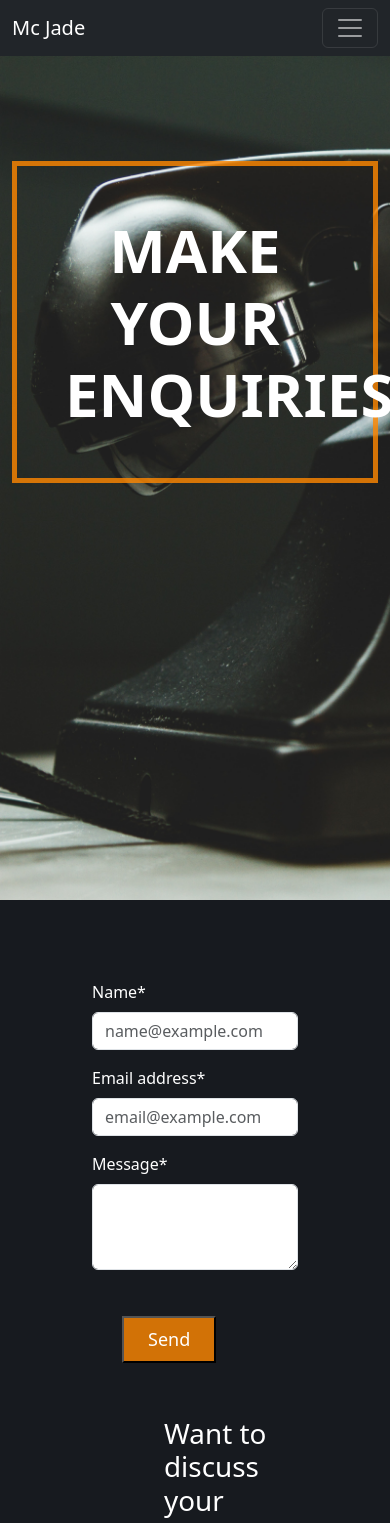
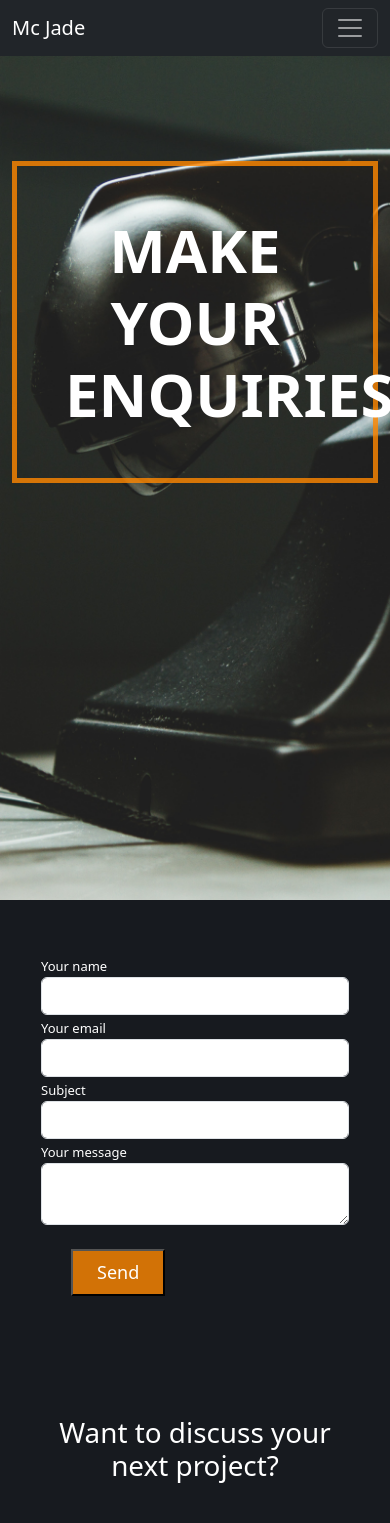
Before and after one commit to devteni/MC-jade, a Next.js app: page /contact in a window 390 px wide. Shown: the top 1523 px of the page. Built offline with nearby package versions, Linux system fonts and the light colour scheme.

Commit message:
chore: fixed ui responsiveness on mobile

```diff
--- a/pages/contact.js
+++ b/pages/contact.js
@@ -6,7 +6,13 @@ import { Container, Row, Col, Button } from 'react-bootstrap';
 import { Footer } from '../components/Footer';
 
 export default function contact() {
-    const [status, setStatus] = useState("Sending");
+    const [status, setStatus] = useState("Send");
+    const handleSubmit = e => {
+        e.preventDefault();
+        setStatus("Sending");
+        setStatus("Sent!")
+        setStatus("Send")
+    }
     return (
         <div>
             <NavBar />
@@ -14,37 +20,65 @@ export default function contact() {
                 <Container>
                     <Row>
                         <Col sm>
-                            <h1 className="p-5 font-weight-bolder text-center herotext">MAKE YOUR ENQUIRIES</h1>
+                            <h1 className="p-5 font-weight text-center herotext">MAKE YOUR ENQUIRIES</h1>
                         </Col>
                     </Row>
                 </Container>
             </div>
-            <div className="form">
-               <Container className="text-white">
+            <div style={{padding: "5px"}} className="form" >
+               <div className="text-white">
                    <Row>
-                    <Col lg={6}>
-                        <Form>
-                            <Form.Group className="mb-3" controlId="exampleForm.ControlInput1">
-                                <Form.Label>Name*</Form.Label>
-                                <Form.Control type="email" placeholder="name@example.com" />
-                            </Form.Group>
-                            <Form.Group className="mb-3" controlId="exampleForm.ControlInput1">
-                                <Form.Label>Email address*</Form.Label>
-                                <Form.Control type="email" placeholder="email@example.com" />
-                            </Form.Group>
-                            <Form.Group className="mb-3" controlId="exampleForm.ControlTextarea1">
-                                <Form.Label>Message*</Form.Label>
-                                <Form.Control as="textarea" rows={3} />
-                            </Form.Group>
-                            <button className="cta px-4 py-2">Send</button>
-                        </Form>
+                        <Col className="col-sm-6 p-5">
+                            <form id="contact-form" name="contact-form" action="mail.php" method="POST">
+                                <div class="row">
+                                    <div class="col-sm-6">
+                                        <div class="md-form mb-0">
+                                            <label for="name" style={{fontSize: "small"}}>Your name</label>
+                                            <input type="text" id="name" name="name" class="form-control"/>
+                                        </div>
+                                    </div>
+
+                                    <div class="col-sm-6">
+                                        <div class="md-form mb-0">
+                                            <label for="email" style={{fontSize: "small"}}>Your email</label>
+                                            <input type="text" id="email" name="email" class="form-control"/>
+
+                                        </div>
+                                    </div>
+                                </div>
+
+                                <div class="row">
+                                    <div class="col-sm-12">
+                                        <div class="md-form mb-0">
+                                            <label for="subject" style={{fontSize: "small"}}>Subject</label>
+                                            <input type="text" id="subject" name="subject" class="form-control"/>
+                                        </div>
+                                    </div>
+                                </div>
+
+                                <div class="row">
+
+                                    {/* <!--Grid column--> */}
+                                    <div class="col-sm-12">
+
+                                        <div class="md-form">
+                                            <label for="message" style={{fontSize: "small"}}>Your message</label>
+                                            <textarea type="text" id="message" name="message" rows="2" class="form-control md-textarea"></textarea>
+                                        </div>
+                                    </div>
+                                </div>
+                                {
+                                    <button className="cta px-4 py-2 my-4 text-center" onClick={handleSubmit}>{ status }</button>
+                                }
+                            </form>
                         </Col>
-                        <Col className="mx-5">
-                            <h1 className="p-4">Want to discuss your next project?</h1>
+                        <Col sm={4} className="text-center p-3">
+                            <h1 className="p-2 m-4">Want to discuss your next project?</h1>
+                            <br />
                             <span class="cta">Contact Sales team</span>
                         </Col>
                     </Row>
-            </Container>
+            </div>
 
 
             </div>
```
